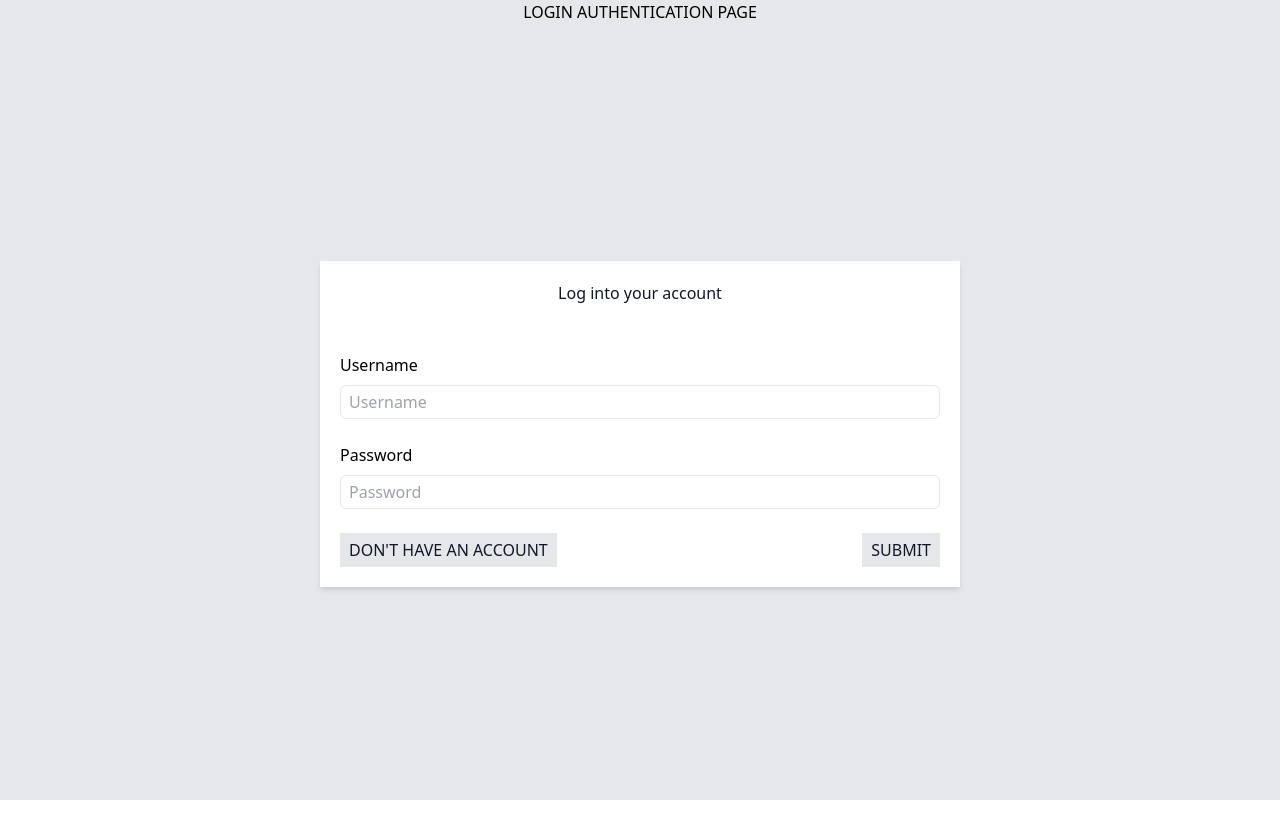
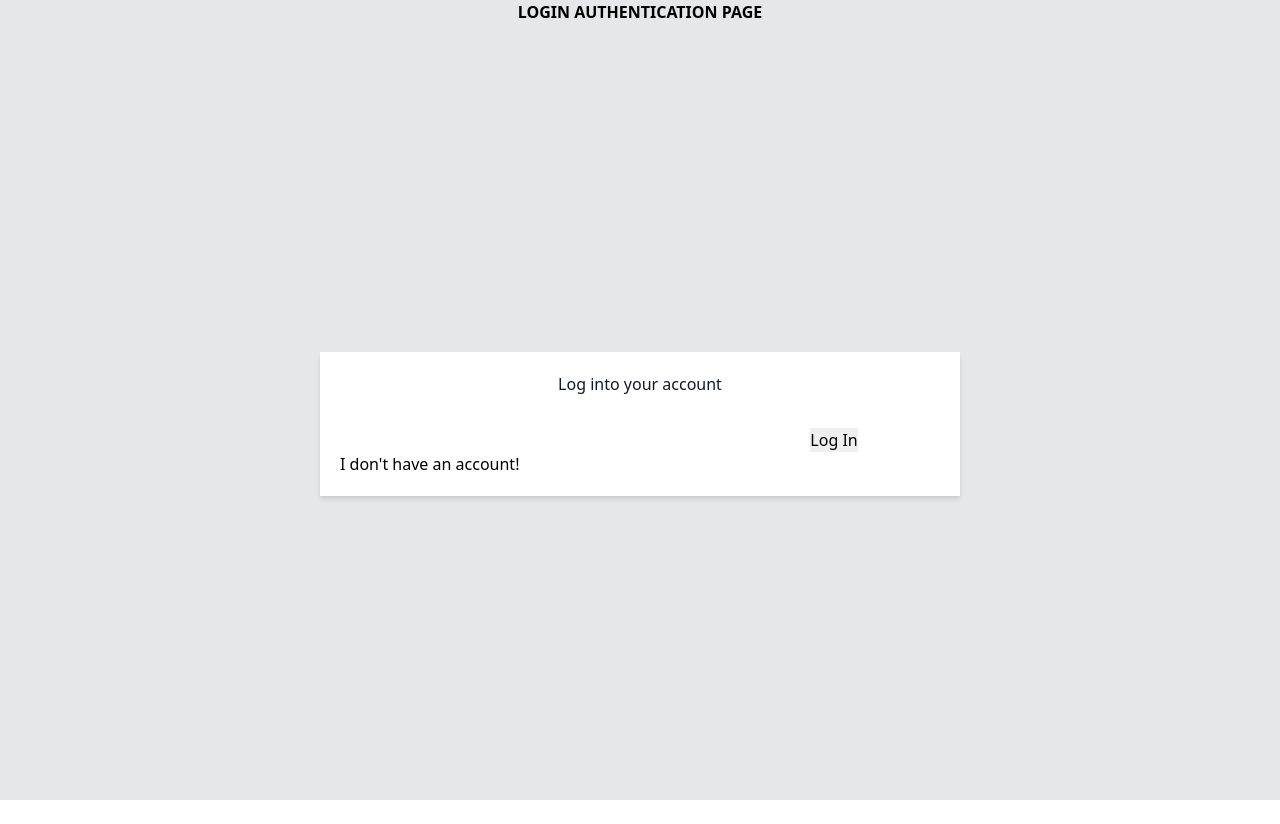
Before and after one commit to MSSRPRAD/ToDoFlask, a Flask app: page /login in a window 1280 px wide. Run offline with Flask 2, Linux system fonts and the light colour scheme.

Commit message:
"Rewrote the authentication route code for easier styling (without using LoginForm etc)"

```diff
--- a/app.py
+++ b/app.py
@@ -74,11 +74,12 @@ def home():
 
 @app.route('/login', methods = ['GET', 'POST'])
 def login():
-    form = LoginForm()
-    if form.validate_on_submit():
-        user = User.query.filter_by(username=form.username.data).first()
+    if request.method == 'POST':
+        username = request.form['username']
+        password = request.form['password']
+        user = User.query.filter_by(username=username).first()
         if user:
-            if bcrypt.check_password_hash(user.password, form.password.data):
+            if bcrypt.check_password_hash(user.password, password):
                 login_user(user)
                 flash("")
                 return redirect(url_for('dashboard'))
@@ -86,7 +87,7 @@ def login():
                 flash("Wrong Password. Please Try Again!")
         else:
             flash("Invalid Credentials. Please Try Again!")
-    return render_template('login.html', form = form)
+    return render_template('login.html')
 
 @app.route('/logout', methods = ['GET', 'POST'])
 def logout():
@@ -102,21 +103,22 @@ def dashboard():
 
 @app.route('/register', methods = ['GET', 'POST'])
 def register():
-    form = LoginForm()
-
-    if form.validate_on_submit():
-        hashed_password = bcrypt.generate_password_hash(form.password.data)
-        new_user = User(username=form.username.data, password = hashed_password)
-        existing_user = User.query.filter_by(username=form.username.data).first()
+    if request.method == 'POST':
+        username = request.form['username']
+        password = request.form['password']
+        hashed_password = bcrypt.generate_password_hash(password)
+        new_user = User(username=username, password = hashed_password)
+        existing_user = User.query.filter_by(username=username).first()
         if (existing_user):
-            print('\nAlready Exists Error!\n', file=sys.stderr)
+            # print('\nAlready Exists Error!\n', file=sys.stderr)
             flash("That name is already taken, please choose another")
-            return render_template('register.html', form = form)
-        db.session.add(new_user)
-        db.session.commit()
-        flash("")
-        return redirect(url_for('login'))
-    return render_template('register.html', form = form)
+            return render_template('register.html')
+        else:
+            db.session.add(new_user)
+            db.session.commit()
+            flash("")
+            return redirect(url_for('login'))
+    return render_template('register.html')
 
 @app.route('/delete/<int:id>')
 @login_required
--- a/templates/login.html
+++ b/templates/login.html
@@ -2,14 +2,8 @@
 
 {% block body %}
 
-<!--<form method="POST" action = "">-->
-<!--    {{form.hidden_tag()}}-->
-<!--    {{form.username}}-->
-<!--    {{form.password}}-->
-<!--    {{form.submit}}-->
-<!--</form>-->
 <div class="bg-gray-200 h-screen">
-    <div style="text-align: center;"><h1>LOGIN AUTHENTICATION PAGE</h1></div>
+    <div style="text-align: center;"><h1><b>LOGIN AUTHENTICATION PAGE</b></h1></div>
     <div class="container mx-auto w-full h-full">
       <div class="max-w-screen-sm mx-auto w-full h-full flex flex-col items-center justify-center">
         <div class="bg-white p-5 shadow-md w-full">
@@ -17,31 +11,14 @@
             {% for mesg in get_flashed_messages() %}
               <h1 style="color: crimson">{{ mesg }}</h1>
             {% endfor %}
-          <form method="POST" class="flex flex-col space-y-4">
-              {{form.hidden_tag()}}
-            <div class="flex flex-col space-y-2">
-              <label>Username</label>
-                <div class="px-2 py-1 border rounded-md focus:outline-none focus:border-blue-400">{{form.username}}</div>
-              <span class="text-sm italic text-red-500">
-                <div x-text="validation.email.message"></div>
-              </span>
-            </div>
-            <div class="flex flex-col space-y-2">
-              <label>Password</label>
-                <div class="px-2 py-1 border rounded-md focus:outline-none focus:border-blue-400">{{form.password}}</div>
-              <span class="text-sm italic text-red-500">
-                <div x-text="validation.password.message"></div>
-              </span>
-            </div>
-            <div class="float-container">
-                <div class="float-right flex flex-row-reverse ">
-                    <button class="px-2 py-1 uppercase border bg-gray-200 text-gray-900" type="submit">Submit</button>
+            <form action="/login" method="POST">
+               <input type="text" name="username" id="username">
+               <input type="password" name="password" id="password">
+               <input type="submit" value="Log In">
+                <div>
+                    <button><a href="{{url_for('register')}}">I don't have an account!</a></button>
                 </div>
-                <div class="float-left flex flex-row-reverse float-child">
-                    <button class="px-2 py-1 uppercase border bg-gray-200 text-gray-900"><a href="{{url_for('register')}}">Don't have an account</a></button>
-                </div>
-            </div>
-          </form>
+           </form>
         </div>
       </div>
     </div>
```
Also changed, not shown: templates/register.html (+8 -30 lines), database.db.
